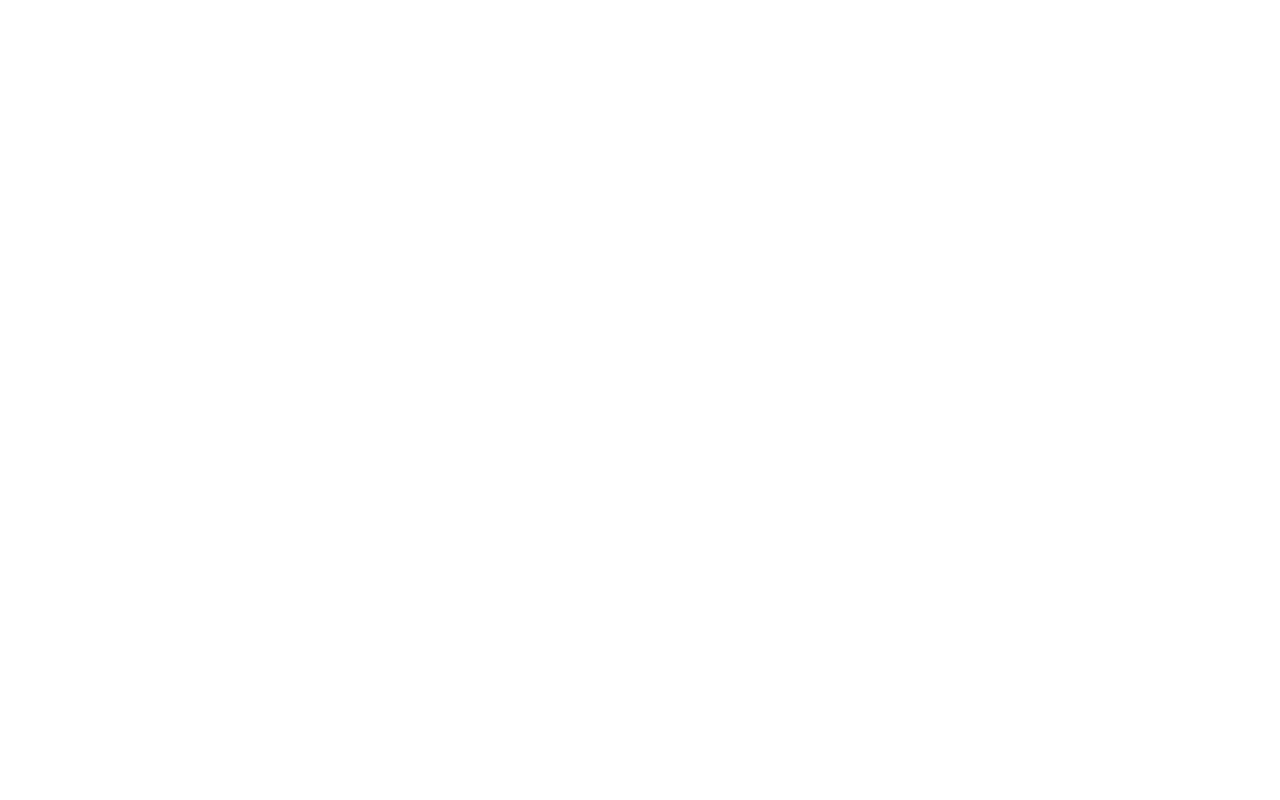
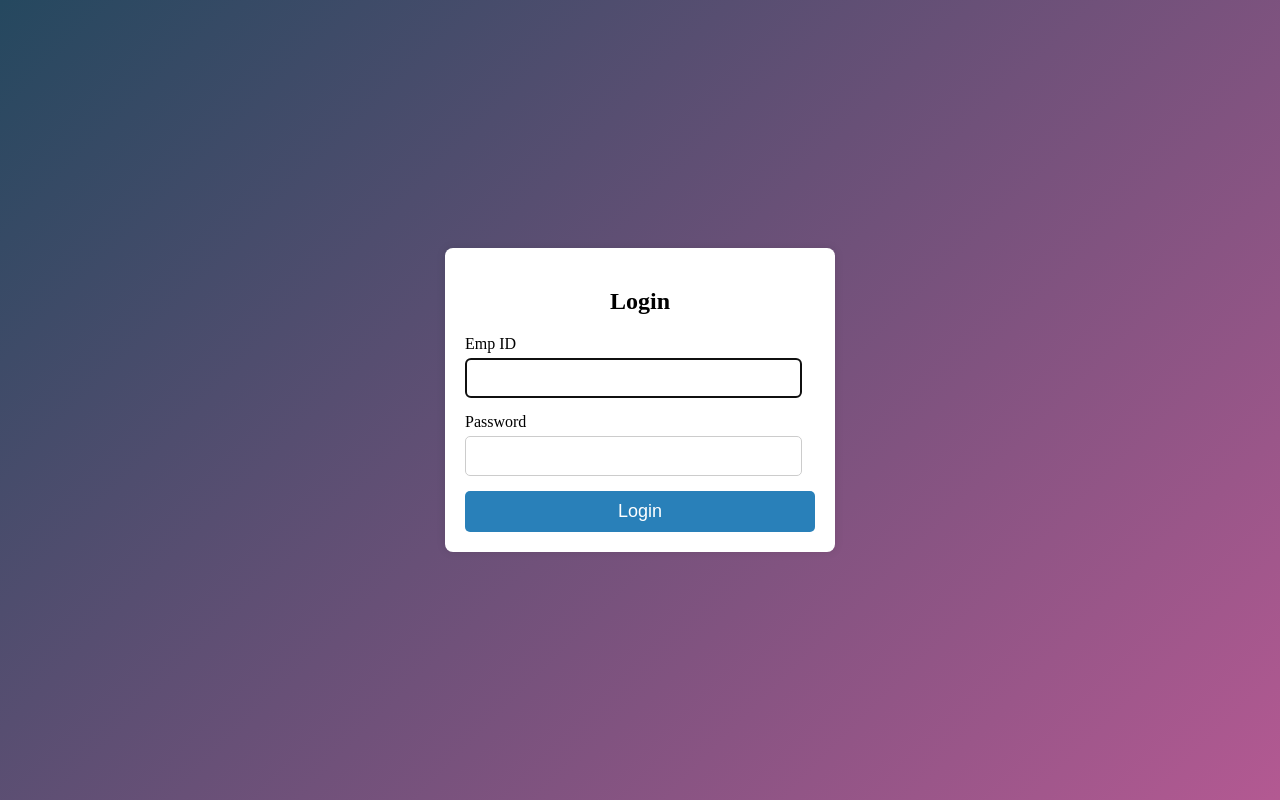
Before and after one commit to SreekanthJaladanki/project_astra, a plain HTML site: page HTML/login.html in a window 1280 px wide. Drawn offline with Linux system fonts and the light colour scheme.

Commit message:
t Modified files

```diff
--- a/CSS/Landing.css
+++ b/CSS/Landing.css
@@ -6,7 +6,7 @@ body, ul {
 }
 
 .landing-page {
-    background-image: linear-gradient(rgba(136, 68, 29, 0.5), rgba(106, 171, 211, 0.5)), url('background.jpg');
+    /* background-image: linear-gradient(rgba(136, 68, 29, 0.5), rgba(106, 171, 211, 0.5)), url('background.jpg'); */
     background-size: cover;
     background-position: center;
     height: 100vh;
@@ -15,10 +15,11 @@ body, ul {
     justify-content: center;
     text-align: center;
     opacity: 1.5;
+    background-color: black;
 }
 
 .landing-content {
-    color:mediumslateblue;
+    color:white
 }
 
 .landing-content h1 {
@@ -37,7 +38,7 @@ body, ul {
 }
 
 button {
-    background-color: #6db66f;
+    background-color: #12d319;
     color: white;
     border: none;
     padding: 15px 30px;
--- a/CSS/Register.css
+++ b/CSS/Register.css
@@ -110,3 +110,41 @@ body {
     margin: 20px auto;
     width: 50px;
 }
+.input-group {
+    margin-bottom: 15px;
+  }
+
+  .input-group label {
+    display: block;
+    margin-bottom: 5px;
+
+  }
+
+  .input-group input, .input-group select {
+    width: 100%;
+    padding: 10px;
+    font-size: 16px;
+    border-radius: 5px;
+    border: 1px solid #ccc;
+  }
+  .select-wrapper {
+    position: relative;
+  }
+ .input-group label{
+    display: block;
+    font-weight: bold;
+    color: #555;
+  }
+
+  .custom-arrow {
+    position: absolute;
+    top: 50%;
+    right: 10px;
+    transform: translateY(-50%);
+    pointer-events: none;
+    border: solid black;
+    border-width: 0 2px 2px 0;
+    display: inline-block;
+    padding: 3px;
+    transform: rotate(45deg);
+  }
--- a/CSS/login.css
+++ b/CSS/login.css
@@ -0,0 +1,55 @@
+body {
+    margin: 0;
+    padding: 0;
+    height: 100vh;
+    display: flex;
+    justify-content: center;
+    align-items: center;
+    background: linear-gradient(135deg, #25485f, #b35992);
+  }
+
+  .login-container {
+    background-color: #fff;
+    padding: 20px;
+    border-radius: 8px;
+    box-shadow: 0 0 10px rgba(0, 0, 0, 0.1);
+    max-width: 350px;
+    width: 100%;
+  }
+
+  h2 {
+    text-align: center;
+  }
+
+  .input-group {
+    margin-bottom: 15px;
+  }
+
+  .input-group label {
+    display: block;
+    margin-bottom: 5px;
+  }
+
+  .input-group input {
+    width: 90%;
+    padding: 10px;
+    font-size: 16px;
+    border-radius: 5px;
+    border: 1px solid #ccc;
+  }
+
+  button {
+    width: 100%;
+    padding: 10px;
+    font-size: 18px;
+    background-color: #2980b9;
+    color: #fff;
+    border: none;
+    border-radius: 5px;
+    cursor: pointer;
+    transition: background-color 0.3s ease;
+  }
+
+  button:hover {
+    background-color: #2471a3;
+  }
--- a/HTML/login.html
+++ b/HTML/login.html
@@ -0,0 +1,47 @@
+<!DOCTYPE html>
+<html lang="en">
+<head>
+  <meta charset="UTF-8">
+  <meta name="viewport" content="width=device-width, initial-scale=1.0">
+  <title>Login Page</title>
+  <link rel="stylesheet" href="../CSS/login.css">
+</head>
+<body>
+  <div class="login-container">
+    <h2>Login</h2>
+    <form id="login-form" >
+      <div class="input-group">
+        <label for="emp-id">Emp ID</label>
+        <input type="text" id="emp-id" name="emp-id" required autofocus="on">
+      </div>
+      <div class="input-group">
+        <label for="password">Password</label>
+        <input type="password" id="password" name="password" required>
+      </div>
+      <button type="submit">Login</button>
+    </form>
+  </div>
+
+  <script>
+    document.getElementById('login-form').addEventListener('submit', function(event) {
+  event.preventDefault();
+  // Here you can add the logic to validate the login credentials
+  // For now, I'm just redirecting to the homepage
+  window.location.href = 'Homepage.html';
+});
+
+
+
+
+
+
+
+
+
+
+
+
+
+  </script>
+</body>
+</html>
```
Also changed, not shown: HTML/Landingpage.html (+1 -1 lines), HTML/Register.html (+14 -5 lines).
